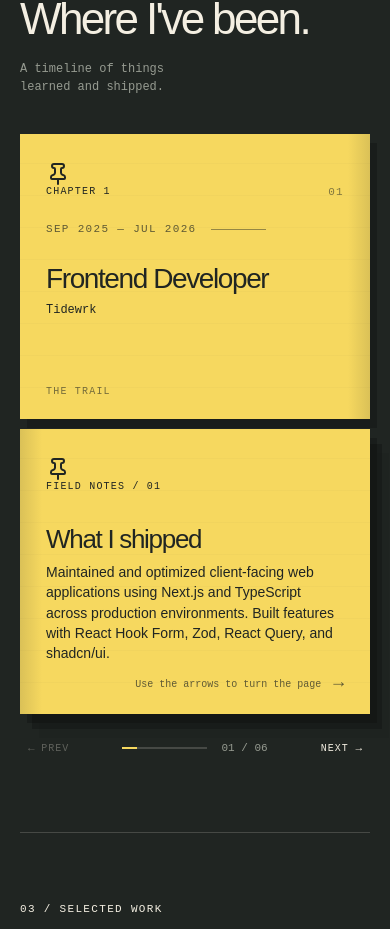
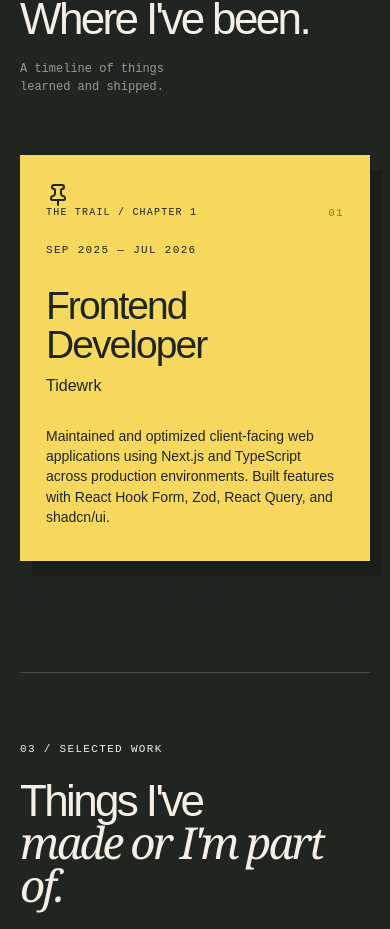
Before and after one commit to JesseEmmanuel/dev-profile, a Next.js app: page / in a window 390 px wide. Shown: the part 2496-3425 px from the top of the page. Built offline with nearby package versions, Linux system fonts and the light colour scheme.

Commit message:
feat: add flipbook component and mobile ticker styles
Co-authored-by: JesseEmmanuel <45446988+JesseEmmanuel@users.noreply.github.com>

```diff
--- a/app/globals.css
+++ b/app/globals.css
@@ -732,3 +732,88 @@ footer {
         animation: none;
     }
 }
+
+/* Trail book: desktop flipbook, mobile spring ticker */
+.experience-desktop-book {
+    display: block;
+    max-width: 860px;
+    margin: 0 auto;
+}
+
+.experience-desktop-book .stf__parent {
+    margin: 0 auto;
+}
+
+.flip-page {
+    display: flex;
+    width: 100%;
+    height: 100%;
+}
+
+.flip-page .book-page {
+    flex: 1;
+    min-width: 0;
+    min-height: 390px;
+    background: var(--yellow);
+}
+
+.experience-mobile-ticker {
+    display: none;
+}
+
+.ticker-spring {
+    display: flex;
+    justify-content: space-around;
+    width: 18px;
+    height: 22px;
+    margin: 0 auto -1px;
+    overflow: hidden;
+}
+
+.ticker-spring span {
+    display: block;
+    width: 2px;
+    height: 38px;
+    border-radius: 50%;
+    background: var(--ink);
+    transform: rotate(12deg);
+}
+
+.ticker-card {
+    min-height: 390px;
+    background: var(--yellow);
+}
+
+.ticker-controls {
+    display: flex;
+    align-items: center;
+    justify-content: space-between;
+    padding: 18px 8px 0;
+    color: var(--ink);
+    font: 11px 'IBM Plex Mono', monospace;
+}
+
+.ticker-controls button {
+    border: 0;
+    background: transparent;
+    color: inherit;
+    cursor: pointer;
+    font: 20px 'IBM Plex Mono', monospace;
+}
+
+.ticker-controls button:disabled { opacity: .3; cursor: not-allowed; }
+
+@media (max-width: 700px) {
+    .experience-desktop-book { display: none; }
+    .experience-mobile-ticker { display: block; }
+    .ticker-card { min-height: 0; padding: 28px 26px 34px; }
+    .ticker-card h3 { margin: 30px 0 10px; font-size: clamp(30px, 10vw, 48px); line-height: 1; letter-spacing: -.05em; }
+    .ticker-card .body { margin-top: 28px; }
+    .ticker-card .index { float: right; opacity: .55; }
+}
+
+@media (prefers-reduced-motion: reduce) {
+    .stf__block,
+    .stf__item,
+    .ticker-card { transition: none !important; animation: none !important; }
+}
--- a/components/sections/experience.tsx
+++ b/components/sections/experience.tsx
@@ -1,39 +1,35 @@
 'use client'
 
+import HTMLFlipBook from 'react-pageflip'
 import { Pin } from 'lucide-react'
-import { useEffect, useState } from 'react'
+import { useEffect, useRef, useState } from 'react'
 
 const experience = [
-  { role: 'Frontend Developer', company: 'Tidewrk', date: 'SEP 2025 — JUL 2026', color: 'yellow', body: 'Maintained and optimized client-facing web applications using Next.js and TypeScript across production environments. Built features with React Hook Form, Zod, React Query, and shadcn/ui.' },
-  { role: 'Software Engineer', company: 'KodaKollectiv', date: 'OCT 2023 — SEP 2025', color: 'pink', body: 'Built RESTful APIs with Nest.js, Laravel, Django, and Prisma. Deployed and optimized backend applications on AWS Elastic Beanstalk and RDS for scalable production systems.' },
-  { role: 'WordPress Developer', company: 'Human Incubator Inc.', date: 'JUL — SEP 2023', color: 'blue', body: 'Maintained and enhanced client WordPress sites, resolving performance bottlenecks and implementing security improvements. Customized themes and plugins to meet business requirements.' },
-  { role: 'Tech Support & WordPress Developer', company: 'Govesmart Solutions Inc.', date: '2021 — 2023', color: 'green', body: 'Developed responsive WordPress websites with cross-browser compatibility, managed social media accounts, and helped increase brand visibility and web traffic.' },
-  { role: 'Freelance Web Developer', company: 'Self-Employed', date: '2021 — 2022', color: 'orange', body: 'Designed responsive websites for small businesses using WordPress, React, and Laravel. Implemented custom API integrations that enhanced functionality and engagement.' },
-  { role: 'Junior Systems Engineer', company: 'Apollo Technologies Inc.', date: '2020 — 2021', color: 'yellow', body: 'Configured and maintained Linux servers with high-availability setups, supporting enterprise-level systems and critical infrastructure. Implemented MySQL database synchronization and replication protocols.' },
+  { role: 'Frontend Developer', company: 'Tidewrk', date: 'SEP 2025 — JUL 2026', body: 'Maintained and optimized client-facing web applications using Next.js and TypeScript across production environments. Built features with React Hook Form, Zod, React Query, and shadcn/ui.' },
+  { role: 'Software Engineer', company: 'KodaKollectiv', date: 'OCT 2023 — SEP 2025', body: 'Built RESTful APIs with Nest.js, Laravel, Django, and Prisma. Deployed and optimized backend applications on AWS Elastic Beanstalk and RDS for scalable production systems.' },
+  { role: 'WordPress Developer', company: 'Human Incubator Inc.', date: 'JUL — SEP 2023', body: 'Maintained and enhanced client WordPress sites, resolving performance bottlenecks and implementing security improvements. Customized themes and plugins to meet business requirements.' },
+  { role: 'Tech Support & WordPress Developer', company: 'Govesmart Solutions Inc.', date: '2021 — 2023', body: 'Developed responsive WordPress websites with cross-browser compatibility, managed social media accounts, and helped increase brand visibility and web traffic.' },
+  { role: 'Freelance Web Developer', company: 'Self-Employed', date: '2021 — 2022', body: 'Designed responsive websites for small businesses using WordPress, React, and Laravel. Implemented custom API integrations that enhanced functionality and engagement.' },
+  { role: 'Junior Systems Engineer', company: 'Apollo Technologies Inc.', date: '2020 — 2021', body: 'Configured and maintained Linux servers with high-availability setups, supporting enterprise-level systems and critical infrastructure. Implemented MySQL database synchronization and replication protocols.' },
 ]
+
+type PageProps = { children: React.ReactNode }
+
+function RolePage({ children }: PageProps) { return <div className="book-page note note-yellow">{children}</div> }
 
 export default function Experience() {
   const [activeIndex, setActiveIndex] = useState(0)
-  const [turnDirection, setTurnDirection] = useState<'next' | 'prev'>('next')
+  const bookRef = useRef<any>(null)
   const active = experience[activeIndex]
-  const canGoBack = activeIndex > 0
-  const canGoForward = activeIndex < experience.length - 1
-
-  const goTo = (index: number) => {
-    const nextIndex = Math.max(0, Math.min(index, experience.length - 1))
-    if (nextIndex === activeIndex) return
-    setTurnDirection(nextIndex > activeIndex ? 'next' : 'prev')
-    setActiveIndex(nextIndex)
-  }
 
   useEffect(() => {
     const onKeyDown = (event: KeyboardEvent) => {
-      if (event.key === 'ArrowLeft') goTo(activeIndex - 1)
-      if (event.key === 'ArrowRight') goTo(activeIndex + 1)
+      if (event.key === 'ArrowLeft') bookRef.current?.pageFlip().flipPrev()
+      if (event.key === 'ArrowRight') bookRef.current?.pageFlip().flipNext()
     }
     window.addEventListener('keydown', onKeyDown)
     return () => window.removeEventListener('keydown', onKeyDown)
-  }, [activeIndex])
+  }, [])
 
   return (
     <section id="work" className="work ruled">
@@ -41,32 +37,26 @@ export default function Experience() {
         <div><p className="eyebrow">02 / THE TRAIL</p><h2>Where I&apos;ve been.</h2></div>
         <p className="section-aside">A timeline of things<br />learned and shipped.</p>
       </div>
+
       <div className="experience-book" aria-label="Experience timeline">
-        <div className={`book-spread book-spread--${turnDirection}`} key={active.company}>
-          <article className="book-page book-page-left note note-yellow">
-            <Pin aria-hidden="true" />
-            <span className="index">0{activeIndex + 1}</span>
-            <p className="page-label">CHAPTER {activeIndex + 1}</p>
-            <div className="page-meta"><p className="date">{active.date}</p><span className="page-rule" /></div>
-            <h3>{active.role}</h3>
-            <p className="company">{active.company}</p>
-            <span className="page-mark">THE TRAIL</span>
-          </article>
-          <article className="book-page book-page-right note note-yellow">
-            <Pin aria-hidden="true" />
-            <p className="page-label">FIELD NOTES / {String(activeIndex + 1).padStart(2, '0')}</p>
-            <h3>What I shipped</h3>
-            <p className="body">{active.body}</p>
-            <p className="turn-cue">Use the arrows to turn the page <span aria-hidden="true">→</span></p>
-          </article>
+        <div className="experience-desktop-book">
+          <HTMLFlipBook ref={bookRef} width={430} height={390} size="stretch" minWidth={280} maxWidth={480} minHeight={320} maxHeight={500} drawShadow showCover={false} flippingTime={850} mobileScrollSupport={false} useMouseEvents onFlip={(event: any) => setActiveIndex(Math.floor(event.data / 2))}>
+            {experience.flatMap((item, index) => [
+              <RolePage key={`${item.company}-role`}>
+                <Pin aria-hidden="true" /><span className="index">0{index + 1}</span><p className="page-label">CHAPTER {index + 1}</p>
+                <div className="page-meta"><p className="date">{item.date}</p><span className="page-rule" /></div><h3>{item.role}</h3><p className="company">{item.company}</p><span className="page-mark">THE TRAIL</span>
+              </RolePage>,
+              <RolePage key={`${item.company}-notes`}>
+                <Pin aria-hidden="true" /><p className="page-label">FIELD NOTES / {String(index + 1).padStart(2, '0')}</p><h3>What I shipped</h3><p className="body">{item.body}</p><p className="turn-cue">Turn the page <span aria-hidden="true">→</span></p>
+              </RolePage>,
+            ])}
+          </HTMLFlipBook>
         </div>
-        <div className="book-controls">
-          <button type="button" className="book-arrow" onClick={() => goTo(activeIndex - 1)} disabled={!canGoBack} aria-label="Previous experience">← <span>PREV</span></button>
-          <div className="book-progress" aria-label={`Experience ${activeIndex + 1} of ${experience.length}`}>
-            <span className="progress-track"><span style={{ width: `${((activeIndex + 1) / experience.length) * 100}%` }} /></span>
-            <span aria-live="polite">{String(activeIndex + 1).padStart(2, '0')} / {String(experience.length).padStart(2, '0')}</span>
-          </div>
-          <button type="button" className="book-arrow" onClick={() => goTo(activeIndex + 1)} disabled={!canGoForward} aria-label="Next experience"><span>NEXT</span> →</button>
+
+        <div className="experience-mobile-ticker">
+          <div className="ticker-spring" aria-hidden="true"><span /><span /><span /><span /><span /></div>
+          <div className="ticker-card note note-yellow"><Pin aria-hidden="true" /><span className="index">0{activeIndex + 1}</span><p className="page-label">THE TRAIL / CHAPTER {activeIndex + 1}</p><p className="date">{active.date}</p><h3>{active.role}</h3><p className="company">{active.company}</p><p className="body">{active.body}</p></div>
+          <div className="ticker-controls"><button type="button" onClick={() => setActiveIndex(Math.max(0, activeIndex - 1))} disabled={!activeIndex} aria-label="Previous experience">←</button><span aria-live="polite">{String(activeIndex + 1).padStart(2, '0')} / 06</span><button type="button" onClick={() => setActiveIndex(Math.min(5, activeIndex + 1))} disabled={activeIndex === 5} aria-label="Next experience">→</button></div>
         </div>
       </div>
     </section>
--- a/package.json
+++ b/package.json
@@ -16,6 +16,7 @@
     "next": "16.3.0",
     "react": "^19",
     "react-dom": "^19",
+    "react-pageflip": "^2.0.3",
     "shadcn": "^4.8.0",
     "tailwind-merge": "^3.3.1",
     "tw-animate-css": "^1.4.0"
```
Also changed, not shown: 1 other file (tests, documents, lock files or other folders).
